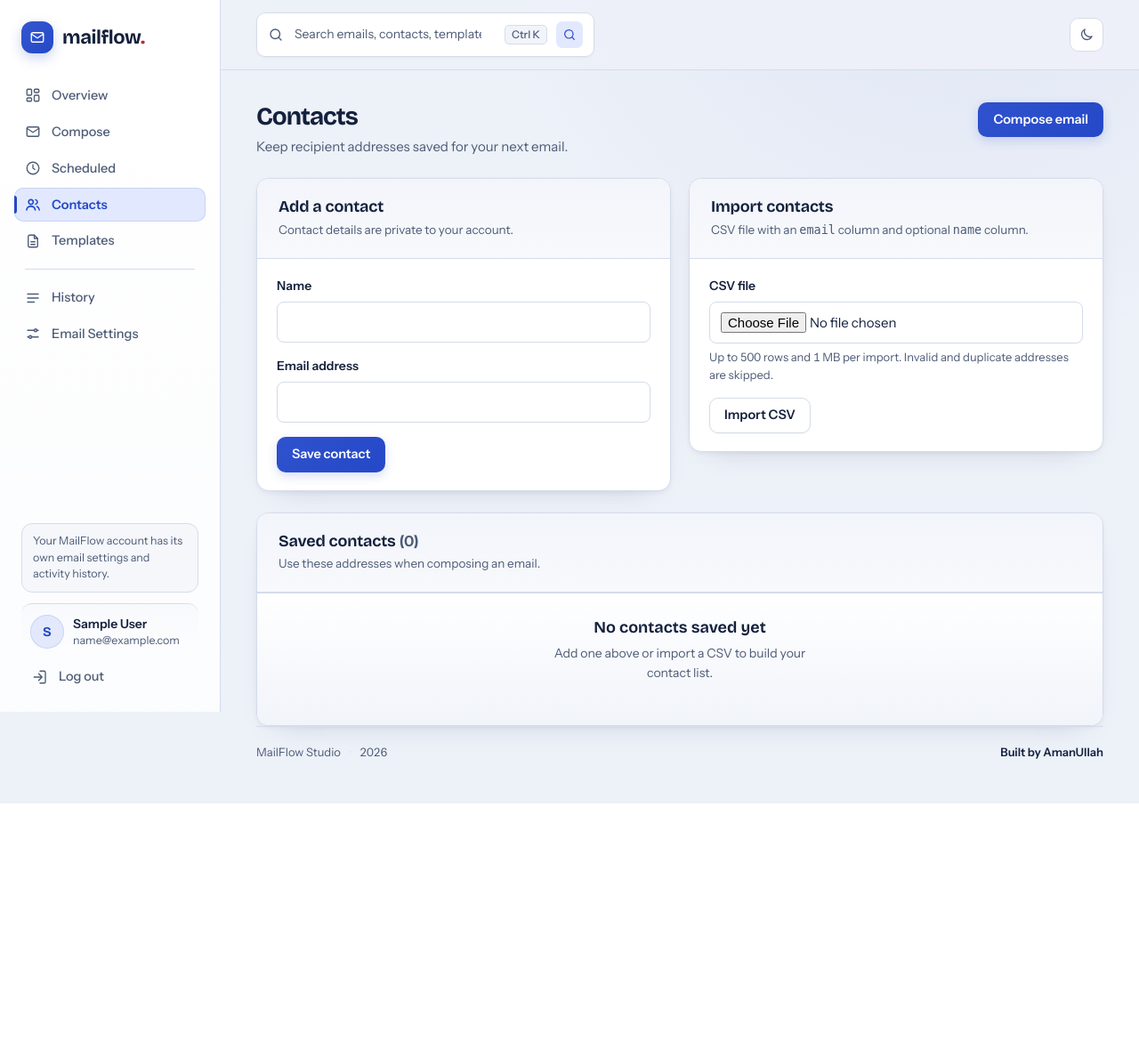
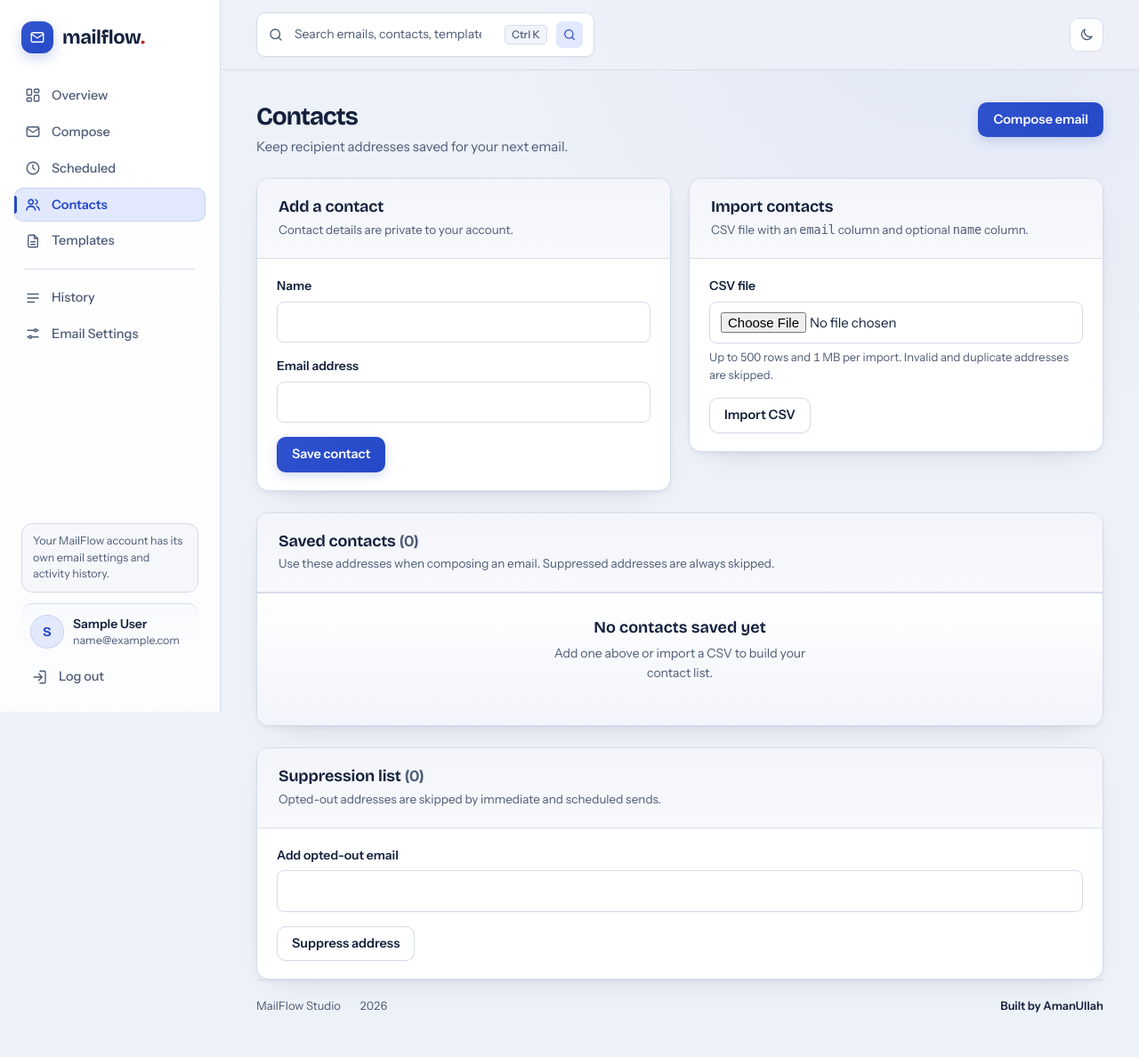
Before and after one commit to amanullahjappa2-creator/auto-email-sender, a Flask app: page /contacts in a window 1280 px wide. Shown: the whole page at 89% size. Before the commit the page ends 903 px from the top, so only its background shows below. Run offline with Flask 3, Linux system fonts and the light colour scheme; the visitor is signed in with stand-in values (Sample User, id 1); data comes from the database, SQL or seed files in the repository; data that the repository does not hold is empty.

Commit message:
feat: personalize templates and suppress opted-out recipients

```diff
--- a/app.py
+++ b/app.py
@@ -41,6 +41,7 @@ from models import (
     Contact,
     EmailLog,
     ScheduledEmail,
+    Suppressed,
     SiteVisitor,
     User,
     UserSuspension,
@@ -620,12 +621,44 @@ def save_email_log(user_id, recipient, subject, status):
     )
 
 
+def render_recipient_template(text, email, name):
+    """Fill the safe web-template placeholders for one recipient."""
+    values = {"name": name or "", "email": email}
+    return re.sub(
+        r"\{\{\s*(name|email)\s*\}\}",
+        lambda match: values[match.group(1)],
+        text,
+    )
+
+
 def send_compose_emails(user_id, recipients, subject, body, attachments=()):
     """Send individual messages using the specified user's SMTP credentials."""
     user = db.session.get(User, user_id)
 
     if user and db.session.get(UserSuspension, user.id):
         raise ValueError("This account is suspended and cannot send email.")
+
+    normalized_recipients = [recipient.strip().casefold() for recipient in recipients]
+    suppressed = {
+        email
+        for (email,) in db.session.query(Suppressed.email)
+        .filter(
+            Suppressed.user_id == user_id,
+            Suppressed.email.in_(normalized_recipients),
+        )
+        .all()
+    }
+    results = []
+    active_recipients = []
+    for recipient, normalized in zip(recipients, normalized_recipients):
+        if normalized in suppressed:
+            results.append((recipient, "suppressed"))
+            save_email_log(user_id, recipient, subject, "suppressed")
+        else:
+            active_recipients.append(recipient)
+    if not active_recipients:
+        db.session.commit()
+        return results
 
     if not user or not user.mail_address or not user.encrypted_app_password:
         raise ValueError(
@@ -651,14 +684,23 @@ def send_compose_emails(user_id, recipients, subject, body, attachments=()):
     if not host or not isinstance(port, int) or not 1 <= port <= 65535:
         raise ValueError("Check your SMTP host and port in Settings.")
 
-    results = []
     server = None
     connection_lost = False
 
     try:
         server = open_smtp_connection(user.mail_address, password, host, port)
 
-        for recipient in recipients:
+        contact_names = {
+            email: name
+            for email, name in db.session.query(Contact.email, Contact.name)
+            .filter(
+                Contact.user_id == user_id,
+                Contact.email.in_([item.casefold() for item in active_recipients]),
+            )
+            .all()
+        }
+
+        for recipient in active_recipients:
             message = EmailMessage()
             sender_name = (user.sender_name or "").strip()
 
@@ -671,8 +713,9 @@ def send_compose_emails(user_id, recipients, subject, body, attachments=()):
                 message["From"] = user.mail_address
 
             message["To"] = recipient
-            message["Subject"] = subject
-            message.set_content(body)
+            recipient_name = contact_names.get(recipient.casefold(), "")
+            message["Subject"] = render_recipient_template(subject, recipient, recipient_name)
+            message.set_content(render_recipient_template(body, recipient, recipient_name))
 
             for file_name, data, maintype, subtype in attachments:
                 message.add_attachment(
@@ -700,7 +743,7 @@ def send_compose_emails(user_id, recipients, subject, body, attachments=()):
                 break
 
         processed = {recipient for recipient, _status in results}
-        for recipient in recipients:
+        for recipient in active_recipients:
             if recipient not in processed:
                 results.append((recipient, "failed"))
                 save_email_log(user_id, recipient, subject, "failed")
@@ -714,7 +757,7 @@ def send_compose_emails(user_id, recipients, subject, body, attachments=()):
 
         # Log failures for recipients not processed yet.
         processed = {recipient for recipient, _status in results}
-        for recipient in recipients:
+        for recipient in active_recipients:
             if recipient not in processed:
                 results.append((recipient, "failed"))
                 save_email_log(user_id, recipient, subject, "failed")
@@ -796,7 +839,7 @@ def process_due_schedules():
             )
             schedule.status = (
                 "sent"
-                if results and all(status == "sent" for _, status in results)
+                if results and all(status in {"sent", "suppressed"} for _, status in results)
                 else "failed"
             )
             if schedule.status == "failed":
--- a/models.py
+++ b/models.py
@@ -182,6 +182,28 @@ class Contact(db.Model):
     )
 
 
+class Suppressed(db.Model):
+    """A recipient who has opted out for one MailFlow account."""
+
+    id = db.Column(db.Integer, primary_key=True)
+    user_id = db.Column(
+        db.Integer,
+        db.ForeignKey("user.id", ondelete="CASCADE"),
+        nullable=False,
+        index=True,
+    )
+    email = db.Column(db.String(254), nullable=False)
+    suppressed_at = db.Column(
+        db.DateTime(timezone=True),
+        nullable=False,
+        default=lambda: datetime.now(timezone.utc),
+    )
+
+    __table_args__ = (
+        UniqueConstraint("user_id", "email", name="uq_suppressed_user_email"),
+    )
+
+
 class ScheduledEmail(db.Model):
     """An email waiting for delivery by the scheduler worker."""
 
--- a/routes/dashboard.py
+++ b/routes/dashboard.py
@@ -1,7 +1,7 @@
 from flask import Blueprint
 dashboard_bp = Blueprint('dashboard', __name__)
 from extensions import db
-from models import Contact, EmailLog, ScheduledEmail
+from models import Contact, EmailLog, ScheduledEmail, Suppressed
 from flask_login import current_user, login_required
 from flask import abort, flash, redirect, render_template, request, url_for
 import csv, io
@@ -157,6 +157,20 @@ def contacts():
                     except (UnicodeDecodeError, csv.Error):
                         db.session.rollback()
                         flash("The uploaded file is not a readable UTF-8 CSV.", "error")
+        elif action == "suppress":
+            email = request.form.get("email", "").strip().casefold()
+            if not validate_email_address(email):
+                flash("Enter a valid email address.", "error")
+            else:
+                existing = Suppressed.query.filter_by(
+                    user_id=current_user.id, email=email
+                ).first()
+                if existing is None:
+                    db.session.add(Suppressed(user_id=current_user.id, email=email))
+                    db.session.commit()
+                    flash("Address added to the suppression list.", "success")
+                else:
+                    flash("That address is already suppressed.", "info")
         else:
             abort(400)
 
@@ -168,7 +182,26 @@ def contacts():
         .limit(5000)
         .all()
     )
-    return render_template("contacts.html", contacts=saved_contacts)
+    suppressed = (
+        Suppressed.query.filter_by(user_id=current_user.id)
+        .order_by(Suppressed.email)
+        .limit(5000)
+        .all()
+    )
+    return render_template("contacts.html", contacts=saved_contacts, suppressed=suppressed)
+
+
+@dashboard_bp.route("/suppression/<int:suppressed_id>/delete", methods=["POST"])
+@login_required
+def delete_suppressed(suppressed_id):
+    entry = Suppressed.query.filter_by(
+        id=suppressed_id,
+        user_id=current_user.id,
+    ).first_or_404()
+    db.session.delete(entry)
+    db.session.commit()
+    flash("Address removed from the suppression list.", "success")
+    return redirect(url_for("dashboard.contacts"))
 
 
 @dashboard_bp.route("/contacts/<int:contact_id>/delete", methods=["POST"])
--- a/templates/compose.html
+++ b/templates/compose.html
@@ -125,6 +125,7 @@
           <p class="hint" id="recipient-hint">
             Up to {{ limits.max_recipients }} addresses, separated by commas or new lines. Each person gets their own copy and never sees the others.
           </p>
+          <p class="hint">Use <code>{{ '{{name}}' }}</code> or <code>{{ '{{email}}' }}</code> in the subject or message. Saved contact details are filled in for each recipient.</p>
           {{ field_error("recipient") }}
 
           <div class="file-pick">
--- a/templates/contacts.html
+++ b/templates/contacts.html
@@ -64,7 +64,7 @@
     <div class="panel-head">
       <div>
         <h2 id="saved-contacts-title">Saved contacts <span class="muted">({{ contacts|length }})</span></h2>
-        <p>Use these addresses when composing an email.</p>
+        <p>Use these addresses when composing an email. Suppressed addresses are always skipped.</p>
       </div>
     </div>
     {% if contacts %}
@@ -94,5 +94,30 @@
       </div>
     {% endif %}
   </section>
+
+  <section class="panel manage-list" aria-labelledby="suppression-title">
+    <div class="panel-head">
+      <div>
+        <h2 id="suppression-title">Suppression list <span class="muted">({{ suppressed|length }})</span></h2>
+        <p>Opted-out addresses are skipped by immediate and scheduled sends.</p>
+      </div>
+    </div>
+    <form class="manage-form" method="post" action="{{ url_for('dashboard.contacts') }}">
+      <input type="hidden" name="csrf_token" value="{{ csrf_token() }}">
+      <input type="hidden" name="action" value="suppress">
+      <div class="acc-field">
+        <label class="acc-label" for="suppressed-email">Add opted-out email</label>
+        <input class="acc-input" id="suppressed-email" name="email" type="email" maxlength="254" required>
+      </div>
+      <button class="btn btn-quiet" type="submit">Suppress address</button>
+    </form>
+    {% if suppressed %}
+    <div class="manage-scroll" role="region" aria-label="Suppressed addresses" tabindex="0">
+      <table class="table"><thead><tr><th>Email</th><th>Added</th><th><span class="sr-only">Actions</span></th></tr></thead><tbody>
+      {% for entry in suppressed %}<tr><td class="manage-email">{{ entry.email }}</td><td>{{ entry.suppressed_at|local_time }}</td><td class="manage-action"><form method="post" action="{{ url_for('dashboard.delete_suppressed', suppressed_id=entry.id) }}"><input type="hidden" name="csrf_token" value="{{ csrf_token() }}"><button class="link-btn" type="submit">Remove</button></form></td></tr>{% endfor %}
+      </tbody></table>
+    </div>
+    {% endif %}
+  </section>
 </div>
 {% endblock %}
```
Also changed, not shown: docker-compose.yml (added, +49 -0 lines), docs/ROADMAP.md (+1 -1 lines), migrations/versions/002_add_suppressed.py (added, +31 -0 lines), tests/test_application.py (+66 -0 lines), README.md, 1 other file.
